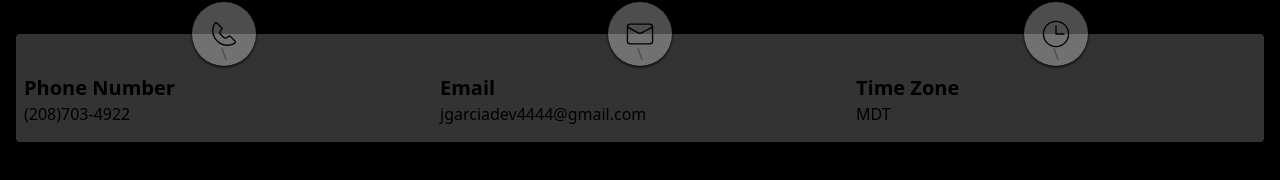
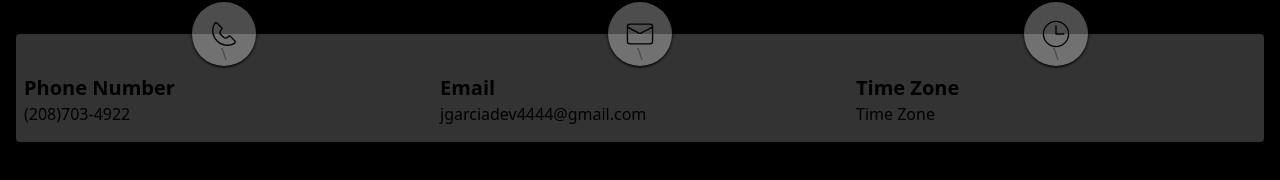
Before and after one commit to jgarcia4444/code-wizards, a React (Create React App) app: page /contact in a window 1280 px wide. Shown: the part 206-386 px from the top of the page. Built offline with nearby package versions, Linux system fonts and the light colour scheme.

Commit message:
made the links on the contact page clickable.

```diff
--- a/src/Components/Contact/ContactDetail/index.js
+++ b/src/Components/Contact/ContactDetail/index.js
@@ -14,6 +14,25 @@ const ContactDetail = ({details}) => {
         </div>
     )
 
+    const configureHref = () => {
+        if (title === "Phone Number") {
+            return "tel:2087034922";
+        } else {
+            return "mailto:jgarciadev4444@gmail.com"
+        }
+    }
+
+    const configureInfo = () => {
+        switch (title) {
+            case "Phone Number":
+                return <a href={configureHref()} className="">{info}</a>
+            case "Email":
+                return <a href={configureHref()} className="">{info}</a>
+            default:
+                return title;
+        }
+    }
+
     const renderContactDetail = () => {
         if (width > 688) {
             return  (
@@ -23,7 +42,7 @@ const ContactDetail = ({details}) => {
                         <h4 className="text-xl font-bold">{title}</h4>
                     </div>
                     <div className="w-full mb-2">
-                        <p className="">{info}</p>
+                        <p className="">{configureInfo()}</p>
                     </div>
                 </div>
             )
@@ -35,7 +54,7 @@ const ContactDetail = ({details}) => {
                     </div>
                     <div className="w-1/2 flex flex-col">
                         <div className="w-full font-thin">{title}</div>
-                        <div className="w-full font-bold text-sm md:text-lg">{info}</div>
+                        <div className="w-full font-bold text-sm md:text-lg">{configureInfo()}</div>
                     </div>
                 </div>
             )
--- a/src/Components/Portfolio/Projects/index.js
+++ b/src/Components/Portfolio/Projects/index.js
@@ -20,7 +20,7 @@ const Projects = ({portfolioInfo, webSelected}) => {
     }
 
     return (
-        <div className="md:flex md:flex-row md:flex-wrap items-center justify-evenly p-2 gap-2 overflow-x-auto mt-2 w-full rounded">
+        <div className="md:flex md:flex-row md:flex-wrap items-center justify-evenly py-6 px-2 gap-2 overflow-x-auto mt-2 w-full rounded mb-12">
             {renderProjects()}
         </div>
     )
```
